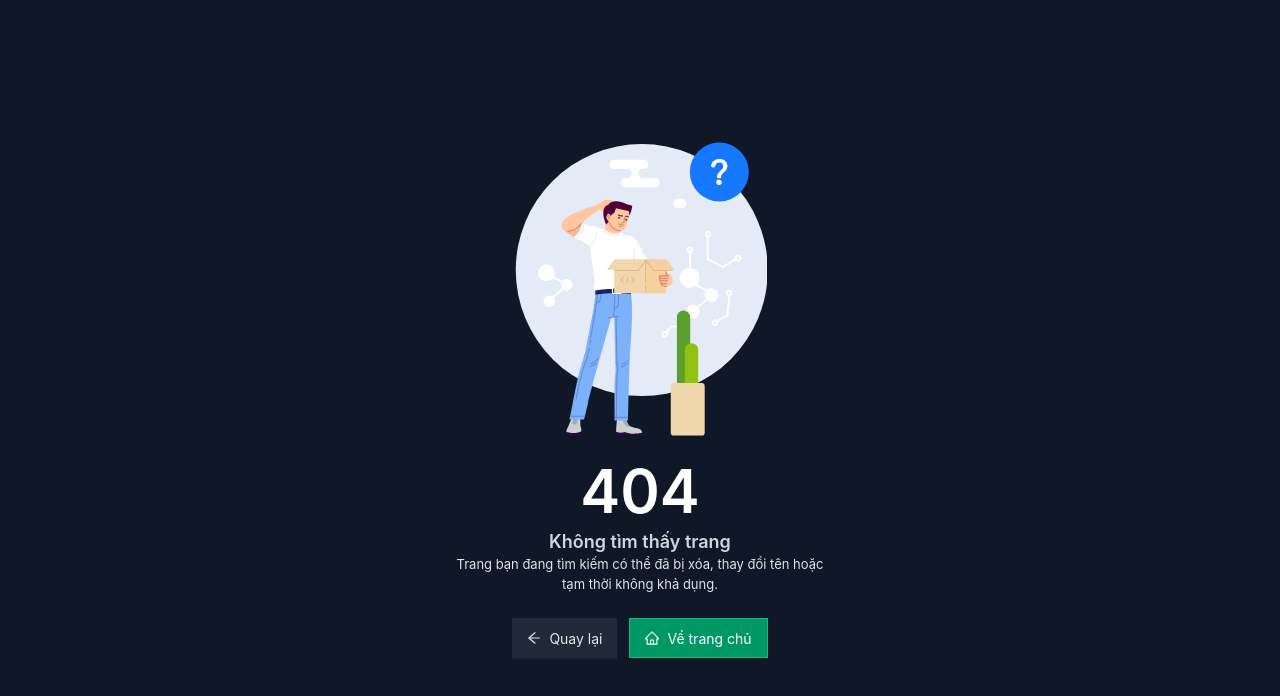
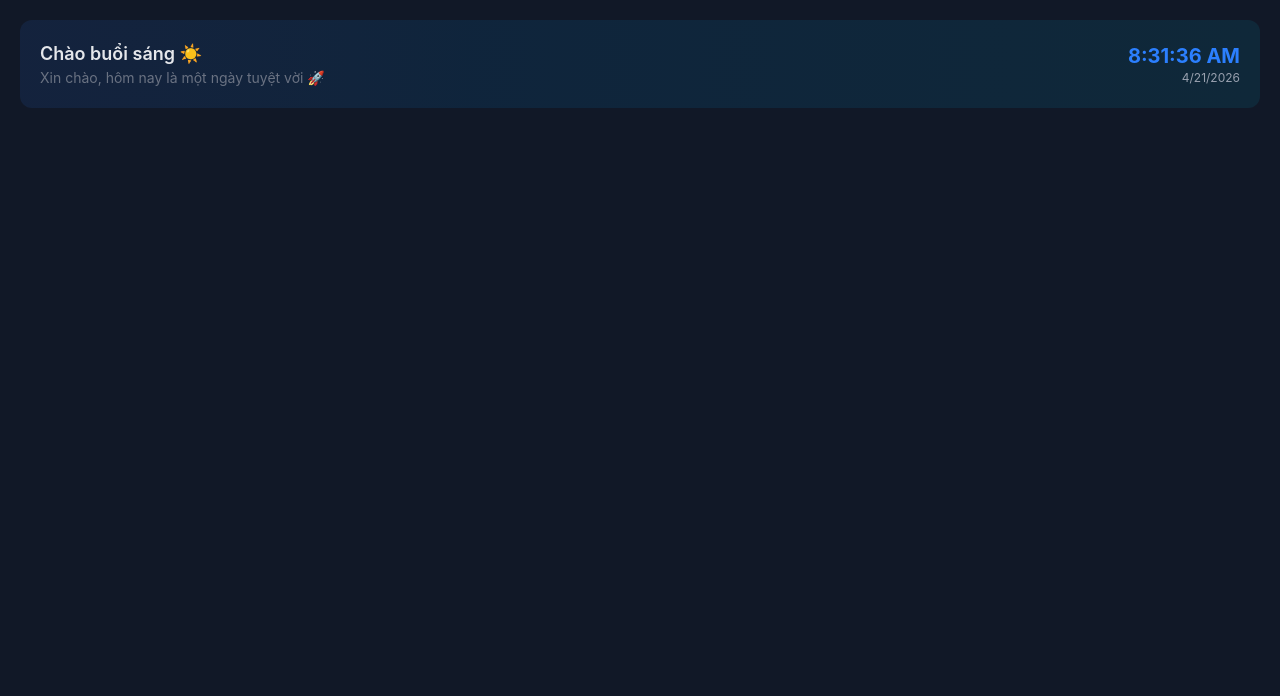
Before and after one commit to huutaiTDT/warning-shoppe-price, a React (Vite) app in the folder front-end/: page / in a window 1280 px wide. Before the commit this address had no page. Shown: the top 696 px of the page. Built offline with nearby package versions, Linux system fonts and the light colour scheme.

Commit message:
<Route path='/' element={<Dashboard />} />

```diff
--- a/front-end/src/App.tsx
+++ b/front-end/src/App.tsx
@@ -186,6 +186,7 @@ export default function App() {
               />
               <Route path='settings' element={<Settings />} />
             </Route>
+            <Route path='/' element={<Dashboard />} />
             <Route path='*' element={<NotFoundPage />} />
           </Routes>
         </Router>
```
